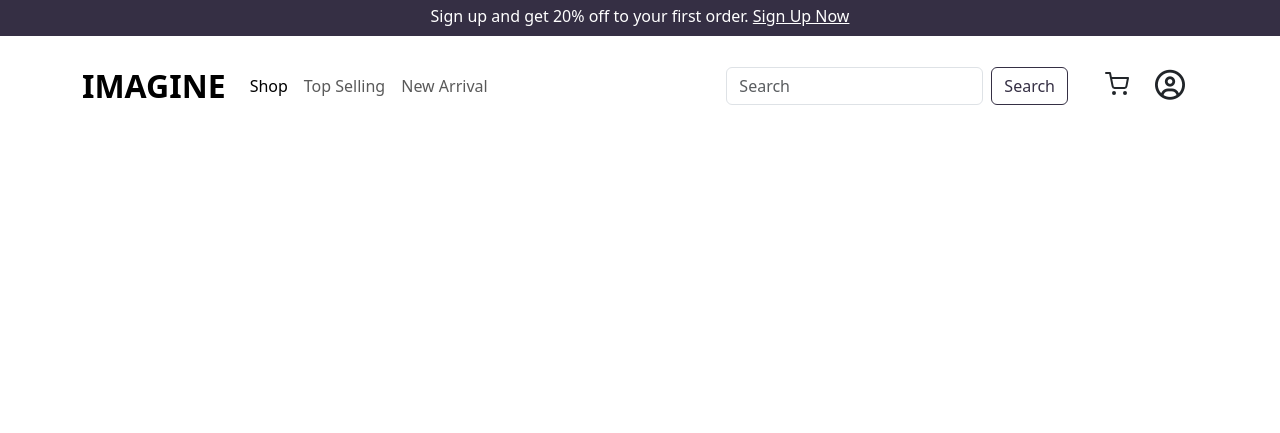
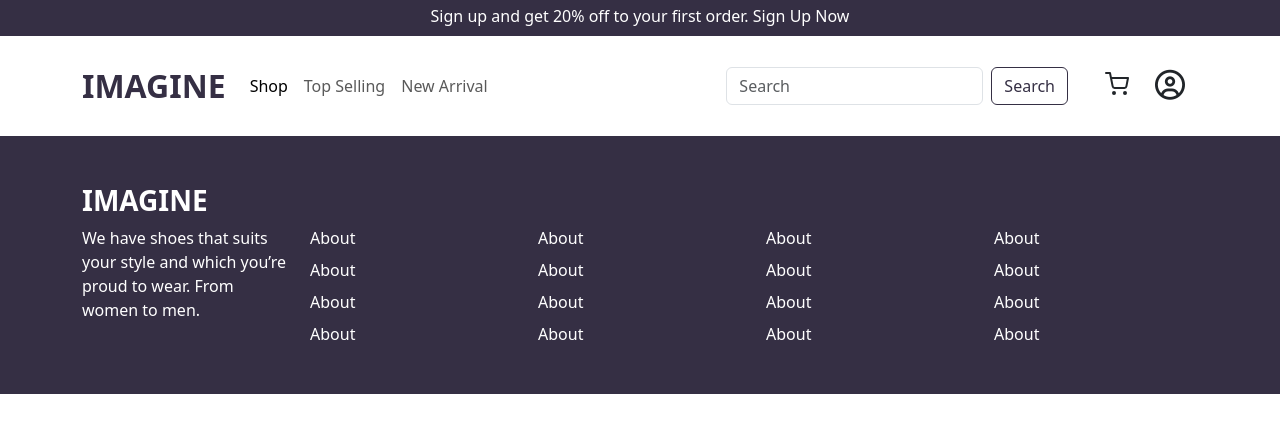
Before and after one commit to dystianen/ticket-bus, a CodeIgniter 4 app: template app/Views/layouts/BaseLayout.php in a window 1280 px wide. Shown: the top 433 px of the page. Run offline with PHP 8.4 and a stand-in for CodeIgniter, Linux system fonts and the light colour scheme; the template is opened without the code that fills it, so the values that code supplies are empty; some libraries are stand-ins or nearby versions.

Commit message:
(WIP) add footer

```diff
--- a/app/Views/layouts/BaseLayout.php
+++ b/app/Views/layouts/BaseLayout.php
@@ -4,13 +4,24 @@
 <head>
   <meta charset="UTF-8">
   <meta name="viewport" content="width=device-width, initial-scale=1, shrink-to-fit=no">
-  <title>e-Commerce Shoes</title>
+  <title>IMAGINE!</title>
   <script src="https://unpkg.com/feather-icons"></script>
+  <link rel="stylesheet" href="/assets/css/style.css">
   <link href="https://cdn.jsdelivr.net/npm/bootstrap@5.3.3/dist/css/bootstrap.min.css" rel="stylesheet" integrity="sha384-QWTKZyjpPEjISv5WaRU9OFeRpok6YctnYmDr5pNlyT2bRjXh0JMhjY6hW+ALEwIH" crossorigin="anonymous">
   <style>
     :root {
       --bs-primary: #352f44;
       --bs-primary-rgb: 53, 47, 68;
+      --bs-cream: #FAF0E6
+    }
+
+    a {
+      text-decoration: none;
+      color: white;
+    }
+
+    a:hover {
+      text-decoration: underline;
     }
 
     .btn-primary {
@@ -61,7 +72,7 @@
 
   <nav class="navbar navbar-expand-lg" style="height: 100px;">
     <div class="container">
-      <a class="navbar-brand" style="font-weight: 700; font-size: 32px" href="#">IMAGINE</a>
+      <a class="navbar-brand text-primary" style="font-weight: 700; font-size: 32px" href="#">IMAGINE</a>
       <button class="navbar-toggler" type="button" data-bs-toggle="collapse" data-bs-target="#navbarSupportedContent" aria-controls="navbarSupportedContent" aria-expanded="false" aria-label="Toggle navigation">
         <span class="navbar-toggler-icon"></span>
       </button>
@@ -95,6 +106,41 @@
     </article>
   </main>
 
+  <footer class="py-5 bg-primary">
+    <div class="container text-white">
+      <h3 style="font-weight: 700;">IMAGINE</h3>
+      <div class="row">
+        <div class="col">
+          <p>We have shoes that suits your style and which you’re proud to wear. From women to men.</p>
+        </div>
+        <div class="col link-footer">
+          <a href="About">About</a>
+          <a href="About">About</a>
+          <a href="About">About</a>
+          <a href="About">About</a>
+        </div>
+        <div class="col link-footer">
+          <a href="About">About</a>
+          <a href="About">About</a>
+          <a href="About">About</a>
+          <a href="About">About</a>
+        </div>
+        <div class="col link-footer">
+          <a href="About">About</a>
+          <a href="About">About</a>
+          <a href="About">About</a>
+          <a href="About">About</a>
+        </div>
+        <div class="col link-footer">
+          <a href="About">About</a>
+          <a href="About">About</a>
+          <a href="About">About</a>
+          <a href="About">About</a>
+        </div>
+      </div>
+    </div>
+  </footer>
+
   <!-- SCRIPT -->
   <script src="https://cdnjs.cloudflare.com/ajax/libs/jquery/3.7.1/jquery.min.js" integrity="sha512-v2CJ7UaYy4JwqLDIrZUI/4hqeoQieOmAZNXBeQyjo21dadnwR+8ZaIJVT8EE2iyI61OV8e6M8PP2/4hpQINQ/g==" crossorigin="anonymous" referrerpolicy="no-referrer"></script>
   <script src="https://cdn.jsdelivr.net/npm/bootstrap@5.3.3/dist/js/bootstrap.bundle.min.js" integrity="sha384-YvpcrYf0tY3lHB60NNkmXc5s9fDVZLESaAA55NDzOxhy9GkcIdslK1eN7N6jIeHz" crossorigin="anonymous"></script>
```
Also changed, not shown: app/Views/home.php (+35 -13 lines), public/assets/css/style.css (added), public/assets/images/casual.png (added), public/assets/images/formal.png (added), public/assets/images/party.png (added), public/assets/images/sport.png (added).
